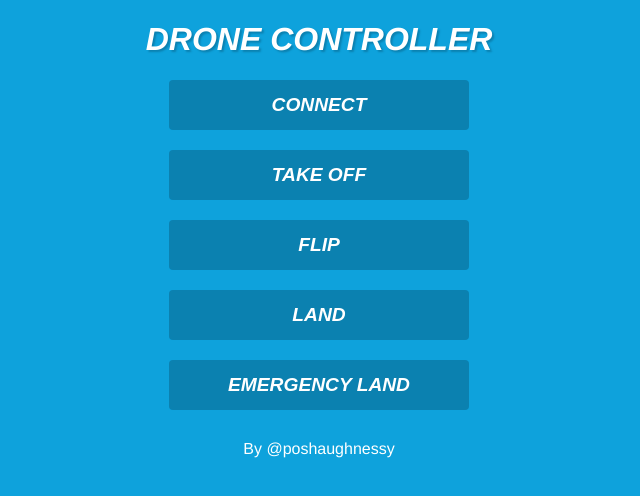
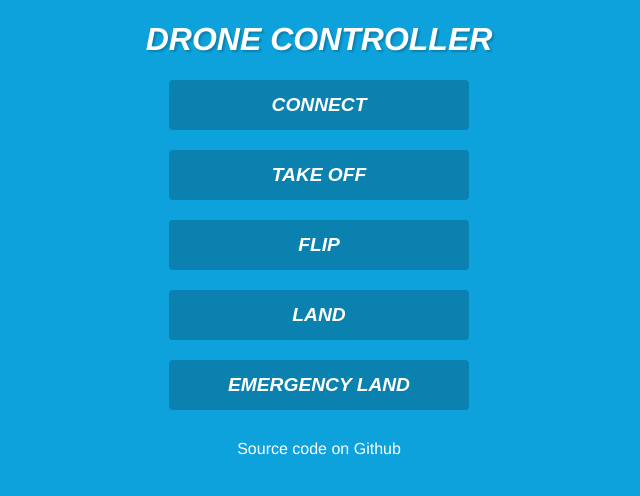
Before and after one commit to poshaughnessy/web-bluetooth-parrot-drone, a website: page index.html in a window 1280 px wide. Shown: the full height of the page, 321-961 px from the left. Drawn offline with Linux system fonts and the light colour scheme.

Commit message:
Add source code link

```diff
--- a/index.html
+++ b/index.html
@@ -17,7 +17,7 @@
     <button id="flipBtn">Flip</button>
     <button id="landBtn">Land</button>
     <button id="emergencyBtn">Emergency Land</button>
-    <a href="https://twitter.com/poshaughnessy">By @poshaughnessy</a>
+    <a href="http://bit.ly/web-bluetooth-drone">Source code on Github</a>
 
     <script src="js/drone.js"></script>
     <script src="js/main.js"></script>
```
